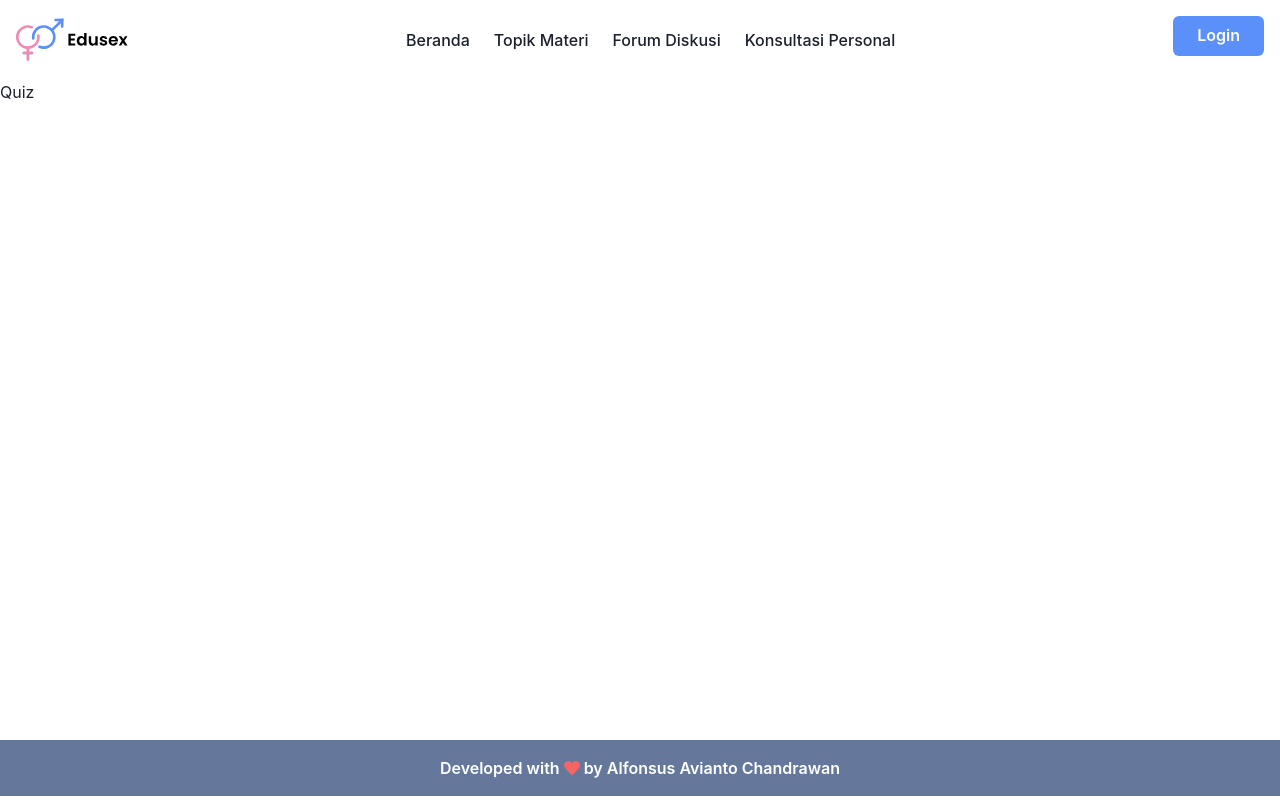
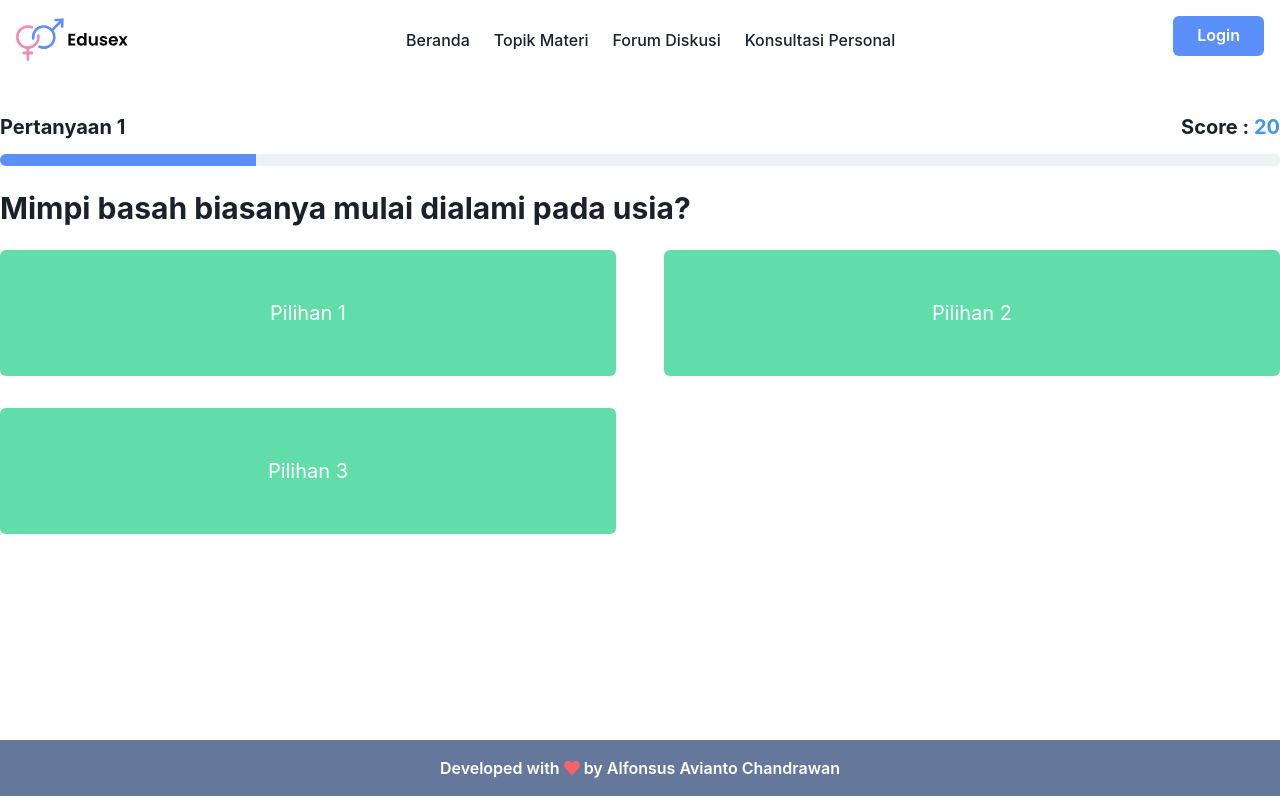
Before and after one commit to alfonsus20/edusex-frontend, a React (Vite) app: page /material/1/quiz in a window 1280 px wide. Built offline with nearby package versions, Linux system fonts and the light colour scheme.

Commit message:
quiz page + modal

```diff
--- a/src/pages/Quiz.jsx
+++ b/src/pages/Quiz.jsx
@@ -1,7 +1,138 @@
+import {
+  Box,
+  Button,
+  Flex,
+  Grid,
+  GridItem,
+  Heading,
+  Image,
+  Modal,
+  ModalBody,
+  ModalContent,
+  ModalFooter,
+  ModalHeader,
+  ModalOverlay,
+  Progress,
+  Text,
+  useDisclosure,
+} from "@chakra-ui/react";
+import trueAnswerImage from "../assets/true_ans.png";
+import falseAnswerImage from "../assets/false_ans.png";
+
 const Quiz = () => {
+  const { isOpen, onOpen, onClose } = useDisclosure();
+
   return (
-    <div>Quiz</div>
-  )
-}
+    <Box mx="auto" maxW="7xl" pt={8} pb={12}>
+      <Box>
+        <Flex
+          fontWeight="bold"
+          justifyContent="space-between"
+          fontSize="xl"
+          mb={3}
+        >
+          <Text>Pertanyaan 1</Text>
+          <Text>
+            Score :{" "}
+            <Text as="span" color="blue.400">
+              20
+            </Text>
+          </Text>
+        </Flex>
+        <Progress value={20} rounded="md" />
+      </Box>
+      <Box mt={6}>
+        <Heading size="lg" mb={6}>
+          Mimpi basah biasanya mulai dialami pada usia?
+        </Heading>
+        <Grid gridTemplateColumns="repeat(2, 1fr)" rowGap={8} columnGap={12}>
+          {[1, 2, 3].map((x) => (
+            <GridItem
+              bg="green.500"
+              px={6}
+              py={12}
+              fontSize="xl"
+              textAlign="center"
+              cursor="pointer"
+              color="white"
+              rounded="md"
+              _hover={{ shadow: "xl" }}
+              display="flex"
+              justifyContent="center"
+              alignItems="center"
+              onClick={onOpen}
+            >
+              Pilihan {x}
+            </GridItem>
+          ))}
+        </Grid>
+      </Box>
 
-export default Quiz
+      <Modal
+        onClose={onClose}
+        isOpen={isOpen}
+        isCentered
+        closeOnOverlayClick={false}
+        closeOnEsc={false}
+        size="lg"
+      >
+        <ModalOverlay />
+        <ModalContent>
+          <ModalBody px={10} py={8}>
+            {true ? (
+              <>
+                <Heading
+                  color="blue.400"
+                  size="lg"
+                  fontWeight="semibold"
+                  as="h2"
+                  textAlign="center"
+                  mb={4}
+                >
+                  Yeay, Jawaban Kamu Benar!
+                </Heading>
+                <Image
+                  src={trueAnswerImage}
+                  w={60}
+                  style={{ aspectRatio: 1 }}
+                  alt="true answer"
+                  mx="auto"
+                  mb={4}
+                />
+                <Button w="full" colorScheme="blue" size="lg" onClick={onClose}>
+                  Berikutnya
+                </Button>
+              </>
+            ) : (
+              <>
+                <Heading
+                  color="red.400"
+                  size="lg"
+                  fontWeight="semibold"
+                  as="h2"
+                  textAlign="center"
+                  mb={4}
+                >
+                  Upss, Jawaban Kamu Salah!
+                </Heading>
+                <Image
+                  src={falseAnswerImage}
+                  w={60}
+                  style={{ aspectRatio: 1 }}
+                  alt="false answer"
+                  mx="auto"
+                  mb={4}
+                />
+                <Button w="full" colorScheme="red" size="lg" onClick={onClose}>
+                  Berikutnya
+                </Button>
+              </>
+            )}
+          </ModalBody>
+        </ModalContent>
+      </Modal>
+    </Box>
+  );
+};
+
+export default Quiz;
--- a/src/pages/QuizInfo.jsx
+++ b/src/pages/QuizInfo.jsx
@@ -12,12 +12,14 @@ import {
   Tr,
   Th,
   Td,
-  TableCaption,
   TableContainer,
   Badge,
 } from "@chakra-ui/react";
+import { Link, useParams } from "react-router-dom";
 
 const QuizInfo = () => {
+  const { materialId } = useParams();
+
   return (
     <Box mx="auto" maxW="6xl" pt={8}>
       <Box mb={6}>
@@ -41,7 +43,14 @@ const QuizInfo = () => {
           <Text>Selamat Mengerjakan!</Text>
         </VStack>
         <Flex>
-          <Button colorScheme="blue" ml="auto" size="lg" px={12}>
+          <Button
+            colorScheme="blue"
+            ml="auto"
+            size="lg"
+            px={12}
+            as={Link}
+            to={`/material/${materialId}/quiz`}
+          >
             Mulai
           </Button>
         </Flex>
```
Also changed, not shown: src/assets/false_ans.png (added), src/assets/true_ans.png (added).
